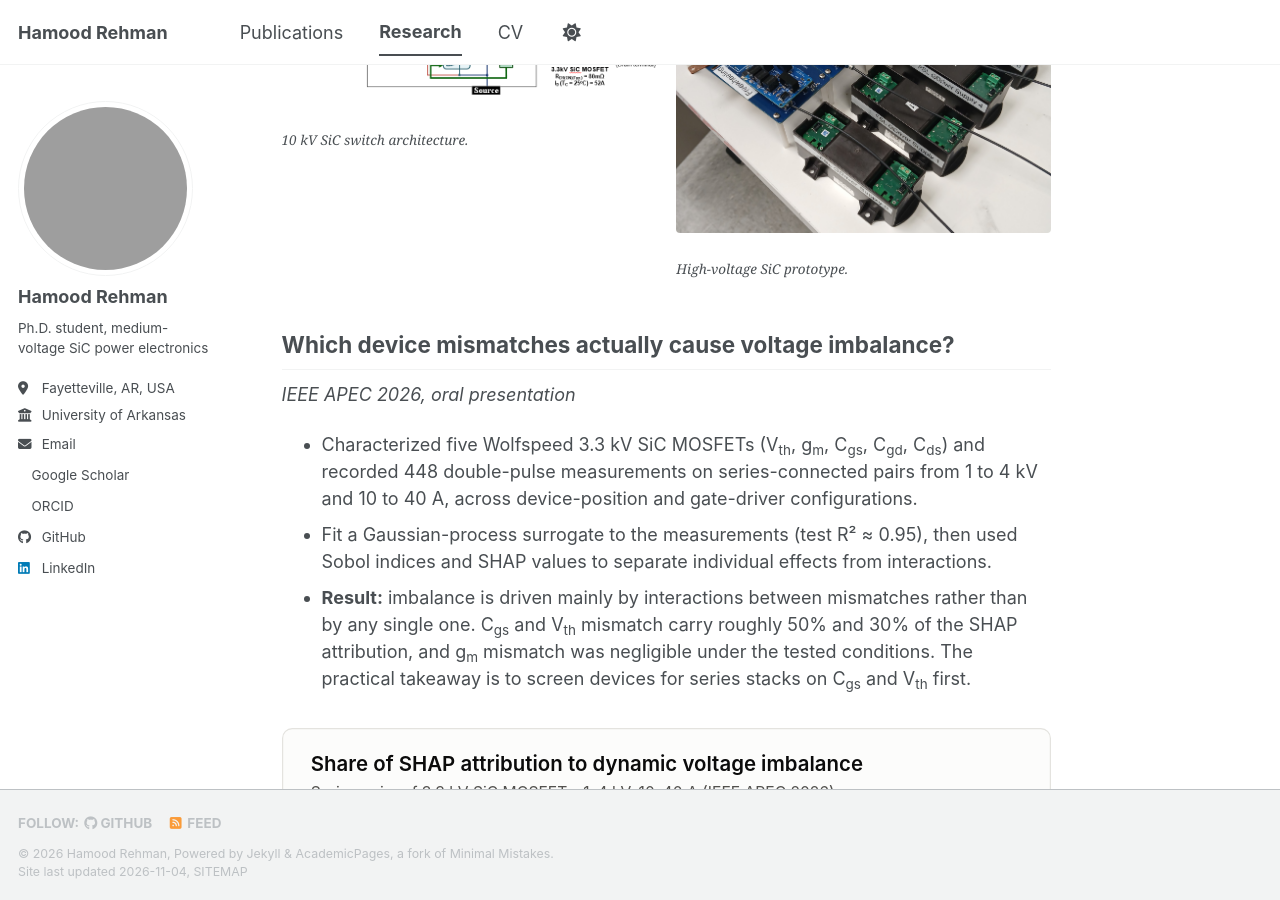
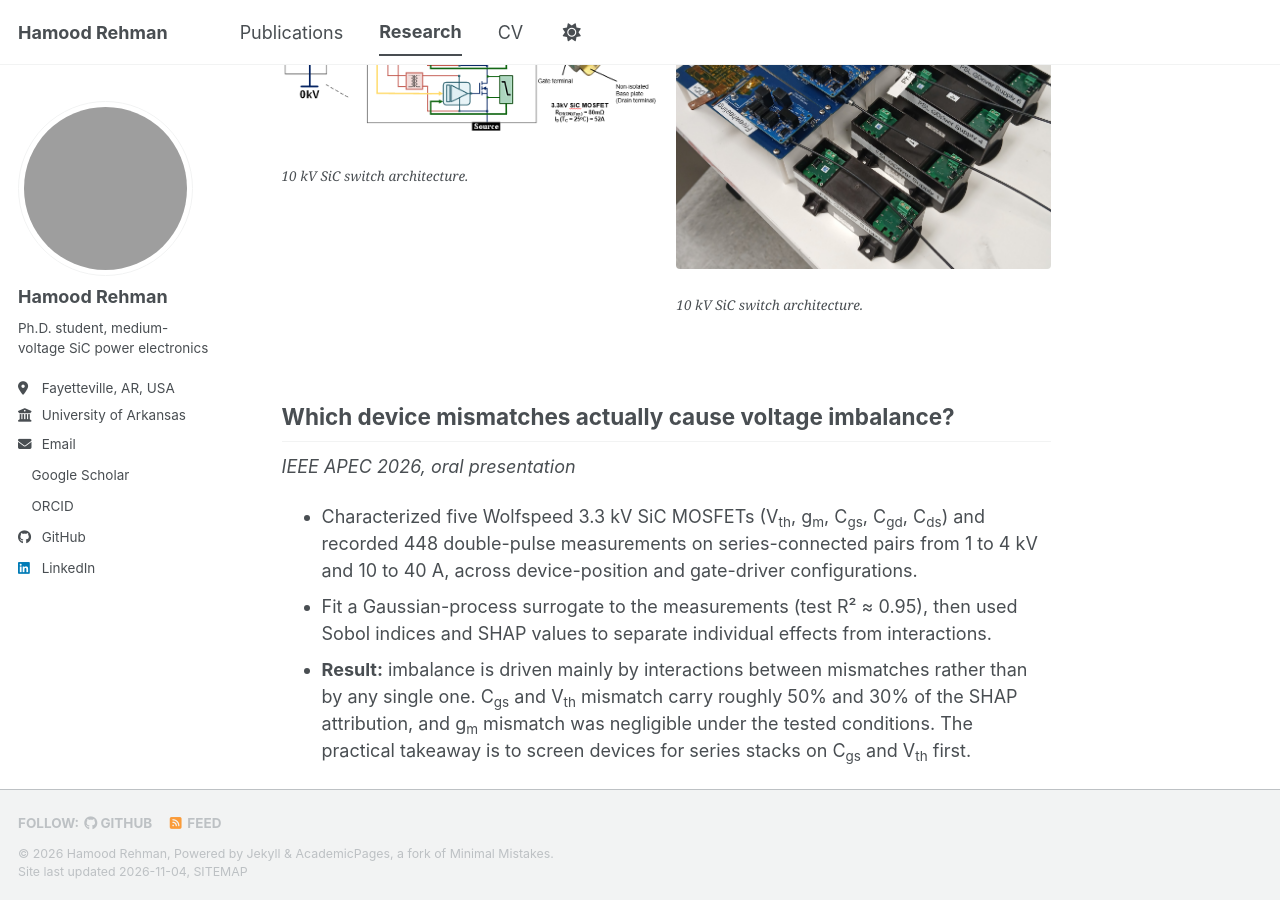
Before and after one commit to hamood-rehman/hamood-rehman.github.io, a Jekyll site: the page built from _pages/research.md, in a window 1280 px wide and 900 px high, scrolled down 553 px. Built offline with Jekyll 4.4.1, drawn with Linux system fonts in a browser that asks for light colours; a style sheet for code colours, icons or effects is not loaded; grey boxes are pictures that could not be loaded.

Commit message:
Update research.md

```diff
--- a/_pages/research.md
+++ b/_pages/research.md
@@ -15,15 +15,16 @@ author_profile: true
 
 <div style="display: grid; grid-template-columns: repeat(2, 1fr); gap: 20px; align-items: start;">
 
-  <figure style="margin: 0;">
-    <img src="{{ base_path }}/images/research/10kv SiC switch Architecture.png" alt="10 kV SiC switch architecture" style="width: 100%; height: auto; display: block;">
+
+  <figure>
+  <img src="{{ base_path }}/images/research/10kv SiC switch Architecture.png" alt="10 kV SiC switch architecture" style="width: 100%; height: auto; display: block;">
     <figcaption style="margin-top: 8px; font-style: italic;">10 kV SiC switch architecture.</figcaption>
-  </figure>
+</figure>
 
-  <figure style="margin: 0;">
-    <img src="{{ base_path }}/images/research/20261103_120929.jpg" alt="High-voltage SiC prototype" style="width: 100%; height: auto; display: block;">
-    <figcaption style="margin-top: 8px; font-style: italic;">High-voltage SiC prototype.</figcaption>
-  </figure>
+<figure>
+  <img src="{{ base_path }}/images/research/20261103_120929.jpg" alt="10 kV SiC switch architecture" style="width: 100%; height: auto; display: block;">
+    <figcaption style="margin-top: 8px; font-style: italic;">10 kV SiC switch architecture.</figcaption>
+</figure>
 
 </div>
 
```
